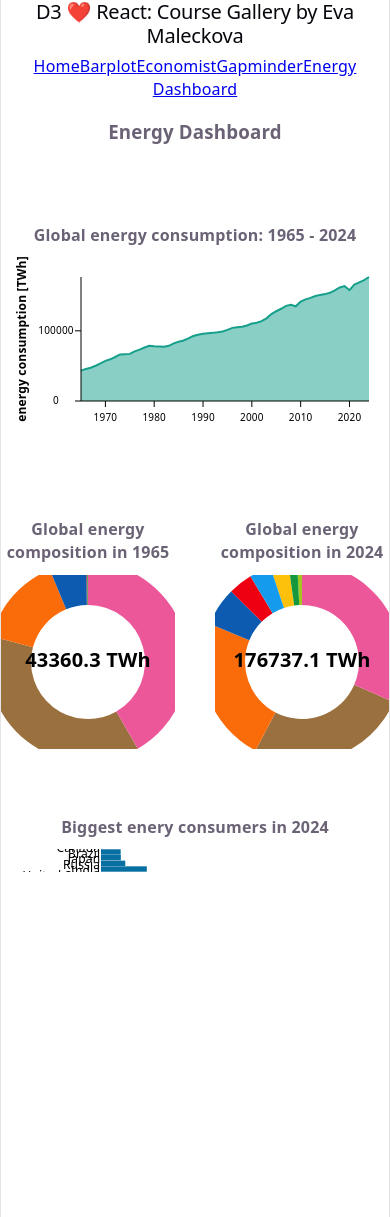
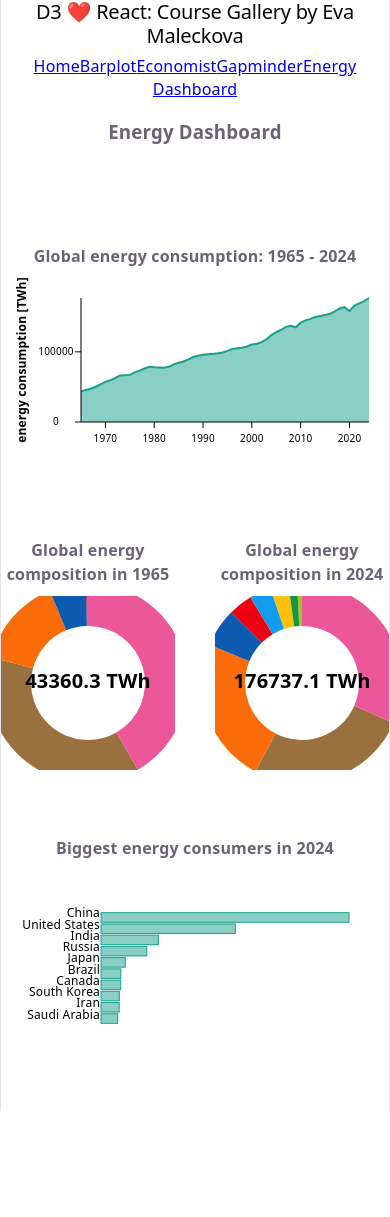
Before and after one commit to emaleckova/d3-react-class-2026, a React (Vite) app: page /d3-react-class-2026/energy in a window 390 px wide. After the commit the page ends 1111 px from the top, so only its background shows below. Built offline with nearby package versions, Linux system fonts and the light colour scheme.

Commit message:
Minor design improvements of barchart which seems responsive

```diff
--- a/src/visualizations/04_EnergyDashboard/BarChart.jsx
+++ b/src/visualizations/04_EnergyDashboard/BarChart.jsx
@@ -35,7 +35,7 @@ export const BarChart = ({ data, width, height }) => {
     .scaleBand()
     .domain(countries)
     .range([0, boundsHeight])
-    .padding(0.05);
+    .padding(0.15);
 
   return (
     <svg width={width} height={height}>
@@ -48,10 +48,12 @@ export const BarChart = ({ data, width, height }) => {
               y={yScale(d.country)}
               height={yScale.bandwidth()}
               width={xScale(d.primary_energy)}
-              fill="#076fa2"
+              fill="#16A08C"
+              fillOpacity={0.5}
+              stroke="#16A08C"
             />
             <text
-              x={xScale(-150)}
+              x={xScale(-200)}
               y={yScale(d.country) + yScale.bandwidth() / 2}
               fill="black"
               fontSize={12}
--- a/src/visualizations/04_EnergyDashboard/EnergyDashboard.jsx
+++ b/src/visualizations/04_EnergyDashboard/EnergyDashboard.jsx
@@ -97,7 +97,7 @@ export default function EnergyDashboard() {
       }}
     >
       {/*Above: Container for all plots*/}
-      <h3>Energy Dashboard</h3>
+      <h3 style={{ marginBottom: 40 }}>Energy Dashboard</h3>
       {/*Area section*/}
       <div
         style={{
@@ -166,15 +166,14 @@ export default function EnergyDashboard() {
       <div
         style={{
           flex: 1,
-          minHeight: "50dvh",
           display: "flex",
           flexDirection: "column",
         }}
       >
         <h4 style={{ marginBottom: 10 }}>
-          {`Biggest enery consumers in ${lastYear}`}
+          {`Biggest energy consumers in ${lastYear}`}
         </h4>
-        <div style={{ flex: 1, minHeight: 0 }}>
+        <div style={{width: "100%" , aspectRatio: "2/1", marginBottom: 40 }}>
           <ResponsiveBarChart data={topCountriesData} />
         </div>
       </div>
```
